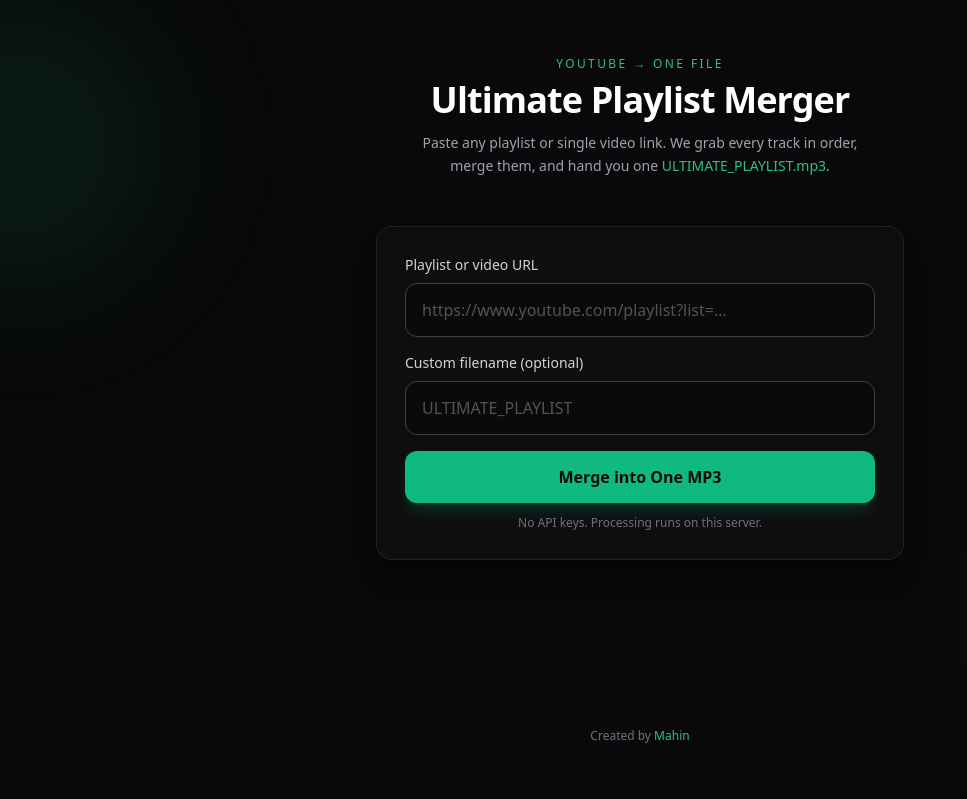
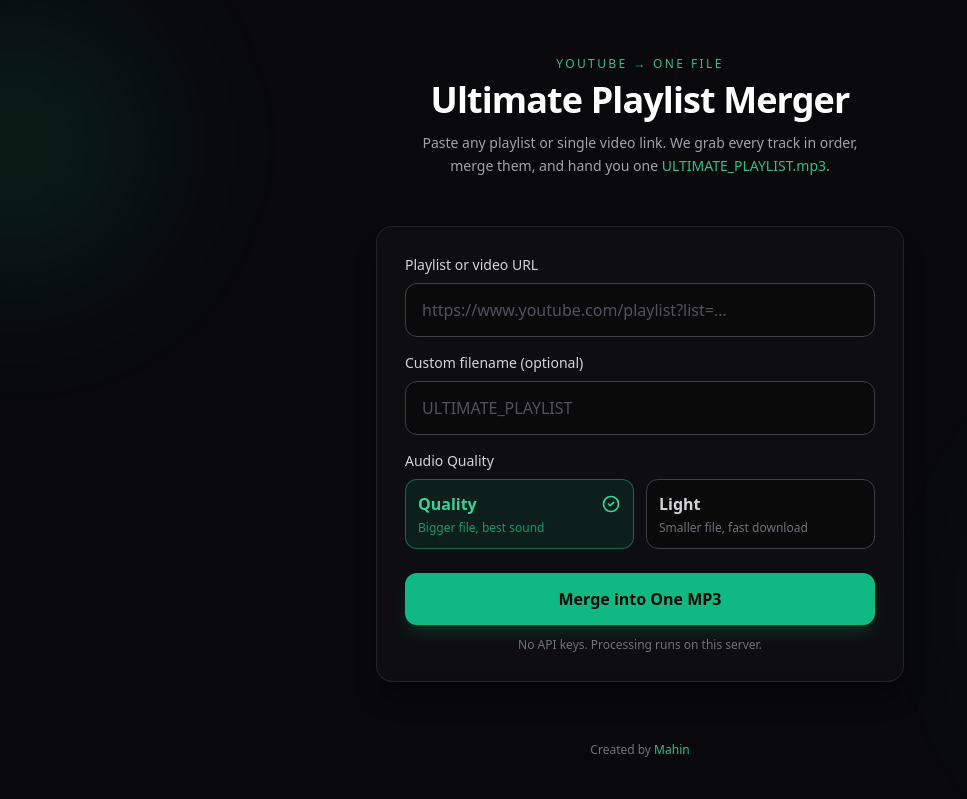
Before and after one commit to mahinaveiro/youtube-playlist-merger, a FastAPI app: page / in a window 1280 px wide. Shown: the top 799 px of the page, without its empty margins (0-967 px from the left). Before the commit the page ends 743 px from the top, so only its background shows below. Run offline with FastAPI, Linux system fonts and the light colour scheme; parts of the project's set-up code (start-up, migrations or seed data) failed here and were passed over; some libraries are stand-ins or nearby versions.

Commit message:
ok bro nais

```diff
--- a/main.py
+++ b/main.py
@@ -190,7 +190,7 @@ def _has_playable_content(data: dict) -> bool:
     return bool(data.get("id") or data.get("url"))
 
 
-def process_playlist(job_id: str, url: str, filename: str = "ULTIMATE_PLAYLIST") -> None:
+def process_playlist(job_id: str, url: str, filename: str = "ULTIMATE_PLAYLIST", quality: str = "320") -> None:
     job_dir = _job_dir(job_id)
     url = url.strip()
 
@@ -296,7 +296,7 @@ def process_playlist(job_id: str, url: str, filename: str = "ULTIMATE_PLAYLIST")
             {
                 "key": "FFmpegExtractAudio",
                 "preferredcodec": "mp3",
-                "preferredquality": "320",
+                "preferredquality": quality,
             },
         ],
         "quiet": False,
@@ -485,6 +485,7 @@ def process_playlist(job_id: str, url: str, filename: str = "ULTIMATE_PLAYLIST")
 class CreateJobBody(BaseModel):
     url: str = Field(..., min_length=4, max_length=2048)
     filename: str = Field(default="ULTIMATE_PLAYLIST", min_length=1, max_length=100)
+    quality: str = Field(default="320k")
 
 
 @app.get("/", response_class=HTMLResponse)
@@ -520,7 +521,11 @@ async def create_job(body: CreateJobBody, background_tasks: BackgroundTasks):
             "created_at": created_at.isoformat(),
         }
 
-    background_tasks.add_task(process_playlist, job_id, raw, safe_filename)
+    # Sanitize quality
+    quality = body.quality if body.quality in ["320k", "128k"] else "320k"
+    quality_val = "128" if quality == "128k" else "320"
+
+    background_tasks.add_task(process_playlist, job_id, raw, safe_filename, quality_val)
     background_tasks.add_task(schedule_job_cleanup, job_id, 1)  # Auto-delete after 1 hour
 
     return {"job_id": job_id}
--- a/templates/index.html
+++ b/templates/index.html
@@ -97,6 +97,33 @@
           maxlength="100"
           class="mb-4 w-full min-h-[52px] rounded-xl border border-zinc-700 bg-zinc-950/80 px-4 py-3.5 text-base text-white placeholder:text-zinc-600 outline-none ring-emerald-500/40 transition focus:border-emerald-500/50 focus:ring-2"
         />
+
+        <label class="mb-2 block text-sm font-medium text-zinc-300">Audio Quality</label>
+        <div class="mb-6 grid grid-cols-2 gap-3" id="quality-selector">
+          <button
+            type="button"
+            data-quality="320k"
+            class="quality-btn rounded-xl border border-emerald-500/50 bg-emerald-500/10 p-3 text-left transition"
+          >
+            <div class="flex items-center justify-between">
+              <span class="font-semibold text-emerald-400">Quality</span>
+              <svg class="h-5 w-5 text-emerald-400" fill="none" viewBox="0 0 24 24" stroke="currentColor"><path stroke-linecap="round" stroke-linejoin="round" stroke-width="2" d="M9 12l2 2 4-4m6 2a9 9 0 11-18 0 9 9 0 0118 0z"></path></svg>
+            </div>
+            <p class="mt-1 text-xs text-emerald-500/80">Bigger file, best sound</p>
+          </button>
+
+          <button
+            type="button"
+            data-quality="128k"
+            class="quality-btn rounded-xl border border-zinc-700 bg-zinc-950/80 p-3 text-left transition hover:border-zinc-600 hover:bg-zinc-900/80"
+          >
+            <div class="flex items-center justify-between">
+              <span class="font-semibold text-zinc-300">Light</span>
+              <svg class="hidden h-5 w-5 text-emerald-400" fill="none" viewBox="0 0 24 24" stroke="currentColor"><path stroke-linecap="round" stroke-linejoin="round" stroke-width="2" d="M9 12l2 2 4-4m6 2a9 9 0 11-18 0 9 9 0 0118 0z"></path></svg>
+            </div>
+            <p class="mt-1 text-xs text-zinc-500">Smaller file, fast download</p>
+          </button>
+        </div>
 
         <button
           id="btn-merge"
@@ -261,6 +288,33 @@
         let pollTimer = null;
         let isPlayingGame = false;
         let processingComplete = false;
+        let currentQuality = "320k";
+
+        // Handle quality selection UI and state
+        const qualityBtns = document.querySelectorAll(".quality-btn");
+        qualityBtns.forEach(btn => {
+          btn.addEventListener("click", () => {
+            currentQuality = btn.dataset.quality;
+            qualityBtns.forEach(b => {
+              const isSelected = b.dataset.quality === currentQuality;
+              const title = b.querySelector('span');
+              const desc = b.querySelector('p');
+              const icon = b.querySelector('svg');
+
+              if (isSelected) {
+                b.className = "quality-btn rounded-xl border border-emerald-500/50 bg-emerald-500/10 p-3 text-left transition";
+                title.className = "font-semibold text-emerald-400";
+                desc.className = "mt-1 text-xs text-emerald-500/80";
+                icon.classList.remove('hidden');
+              } else {
+                b.className = "quality-btn rounded-xl border border-zinc-700 bg-zinc-950/80 p-3 text-left transition hover:border-zinc-600 hover:bg-zinc-900/80";
+                title.className = "font-semibold text-zinc-300";
+                desc.className = "mt-1 text-xs text-zinc-500";
+                icon.classList.add('hidden');
+              }
+            });
+          });
+        });
 
         // Initialize Neela Tap game
         document.addEventListener('DOMContentLoaded', () => {
@@ -428,7 +482,7 @@
             const res = await fetch("/create-job", {
               method: "POST",
               headers: { "Content-Type": "application/json" },
-              body: JSON.stringify({ url, filename }),
+              body: JSON.stringify({ url, filename, quality: currentQuality }),
             });
             const body = await res.json().catch(() => ({}));
             if (!res.ok) {
```
